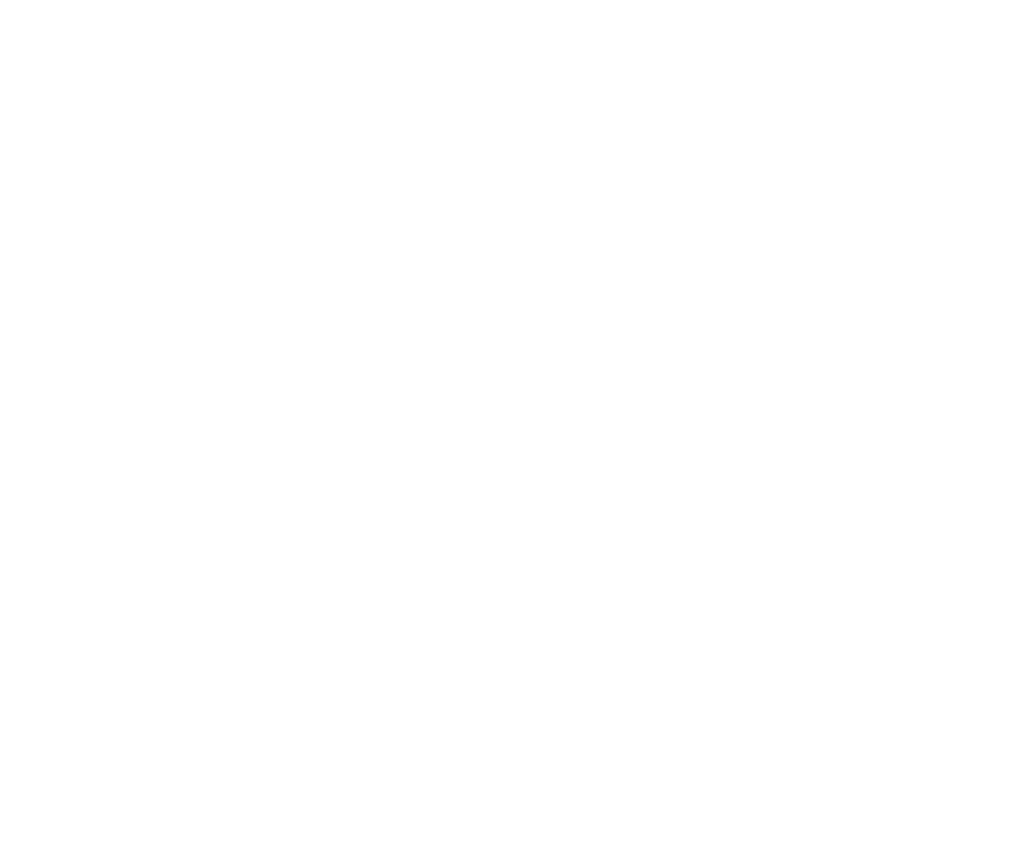
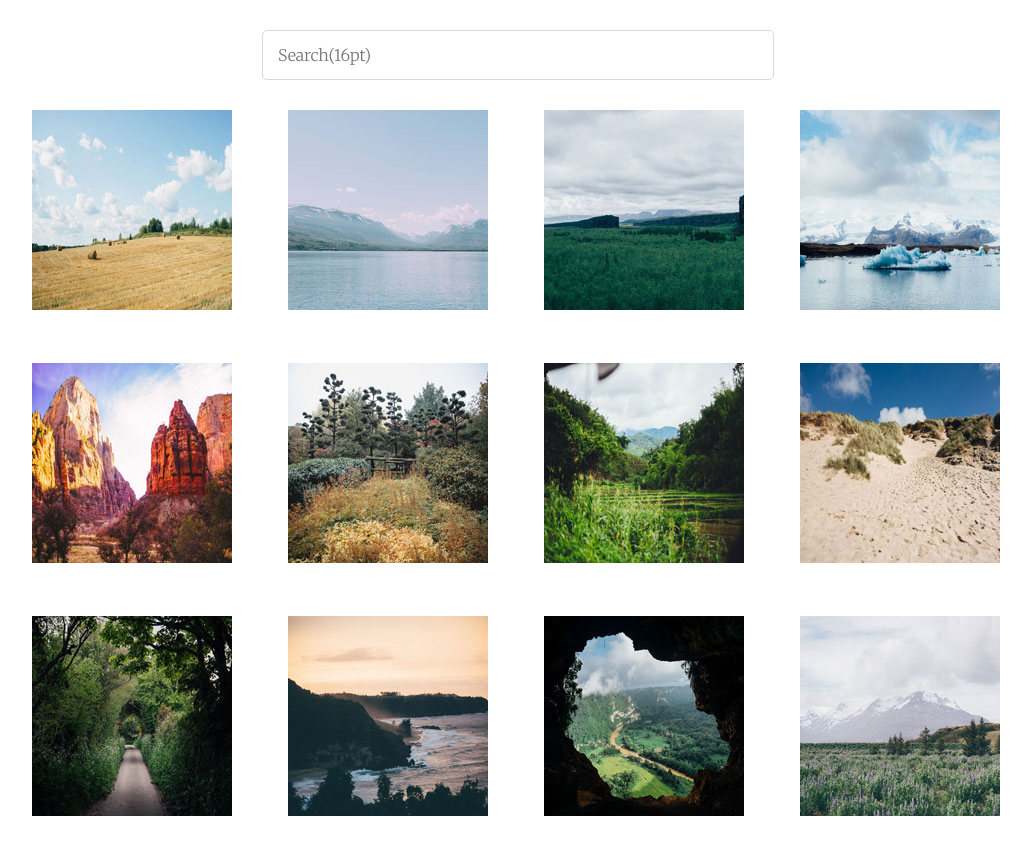
Before and after one commit to MohAhm/photo_gallery, a plain HTML site: page index.html in a window 1280 px wide. Shown: the whole page, without its empty margins (122-1153 px from the left). Before the commit the page ends 800 px from the top, so only its background shows below. Drawn offline with Linux system fonts and the light colour scheme.

Commit message:
Create markup structure and styling

```diff
--- a/css/styles.css
+++ b/css/styles.css
@@ -0,0 +1,91 @@
+/* =================================
+  General
+==================================== */
+
+* {
+    box-sizing: border-box;
+}
+
+body {
+    font-family: 'Merriweather', serif;
+    font-size: 1em;
+    line-height: 1.6;
+}
+
+a {
+    text-decoration: none;
+}
+
+ul {
+    margin: 0;
+    padding: 0;
+    list-style-type: none;
+}
+
+img {
+    max-width: 100%;
+}
+
+
+/* =================================
+  Main + Form
+==================================== */
+
+.container {
+    width: 90%;
+    margin: 0 auto;
+    padding: 0 5%;
+}
+
+input {
+    display: block;
+    margin: 30px auto;
+    padding: 15px;
+    width: 100%;
+    height: auto;
+    outline: 0;
+    border-radius: 5px;
+    border: 1px solid #D9D9D9;
+}
+
+::placeholder {
+    font-weight: 300;
+}
+
+#gallery {
+    display: flex;
+    flex-direction: column;
+    align-items: center;
+}
+
+#gallery li {
+    margin-bottom: 45px;
+}
+
+
+/* =================================
+  Media Queries
+==================================== */
+
+@media (min-width: 660px) {
+
+    .container {
+        max-width: 1200px;
+    }
+
+    input {
+        width: 50%;
+    }
+
+    #gallery {
+        flex-direction: row;
+        flex-wrap: wrap;
+        justify-content: space-around;
+    }
+
+    #gallery li {
+        flex: 1 25%;
+        padding: 0 2.5%;
+    }
+
+}
--- a/index.html
+++ b/index.html
@@ -6,11 +6,99 @@
     <meta name="viewport" content="width=device-width, initial-scale=1.0">
     <meta http-equiv="X-UA-Compatible" content="ie=edge">
     <title>Photo Gallery</title>
+    <link href="https://fonts.googleapis.com/css?family=Merriweather:300,400&display=swap" rel="stylesheet">
     <link rel="stylesheet" href="css/normalize.css">
     <link rel="stylesheet" href="css/styles.css">
 </head>
 
 <body>
+    <div class="container">
+        <form>
+            <input type="search" placeholder="Search(16pt)" aria-label="Search">
+        </form>
+
+        <section>
+            <ul id="gallery">
+                <li>
+                    <a href="photos/01.jpg" target="_blank">
+                        <img src="photos/thumbnails/01.jpg" alt="Hay Bales">
+                        <!-- <p>I love hay bales. Took this snap on a drive through the countryside past some straw
+                                fields.</p> -->
+                    </a>
+                </li>
+                <li>
+                    <a href="photos/02.jpg" target="_blank">
+                        <img src="photos/thumbnails/02.jpg" alt="Lake">
+                        <!-- <p>The lake was so calm today. We had a great view of the snow on the mountains from here.
+                                <p> -->
+                    </a>
+                </li>
+                <li>
+                    <a href="photos/03.jpg" target="_blank">
+                        <img src="photos/thumbnails/03.jpg" alt="Canyon">
+                        <!-- <p>I hiked to the top of the mountain and got this picture of the canyon and trees below.
+                            </p> -->
+                    </a>
+                </li>
+                <li>
+                    <a href="photos/04.jpg" target="_blank">
+                        <img src="photos/thumbnails/04.jpg" alt="Iceberg">
+                        <!-- <p>It was amazing to see an iceberg up close, it was so cold but didn’t snow today.</p> -->
+                    </a>
+                </li>
+                <li>
+                    <a href="photos/05.jpg" target="_blank">
+                        <img src="photos/thumbnails/05.jpg" alt="Desert">
+                        <!-- <p>The red cliffs were beautiful. It was really hot in the desert but we did a lot of
+                                walking through the canyons.</p> -->
+                    </a>
+                </li>
+                <li>
+                    <a href="photos/06.jpg" target="_blank">
+                        <img src="photos/thumbnails/06.jpg" alt="Fall">
+                        <!-- <p>Fall is coming, I love when the leaves on the trees start to change color.</p> -->
+                    </a>
+                </li>
+                <li>
+                    <a href="photos/07.jpg" target="_blank">
+                        <img src="photos/thumbnails/07.jpg" alt="Plantation">
+                        <!-- <p>I drove past this plantation yesterday, everything is so green!</p> -->
+                    </a>
+                </li>
+                <li>
+                    <a href="photos/08.jpg" target="_blank">
+                        <img src="photos/thumbnails/08.jpg" alt="Dunes">
+                        <!-- <p>My summer vacation to the Oregon Coast. I love the sandy dunes!</p> -->
+                    </a>
+                </li>
+                <li>
+                    <a href="photos/09.jpg" target="_blank">
+                        <img src="photos/thumbnails/09.jpg" alt="Countryside Lane">
+                        <!-- <p>We enjoyed a quiet stroll down this countryside lane.</p> -->
+                    </a>
+                </li>
+                <li>
+                    <a href="photos/10.jpg" target="_blank">
+                        <img src="photos/thumbnails/10.jpg" alt="Sunset">
+                        <!-- <p>Sunset at the coast! The sky turned a lovely shade of orange.</p> -->
+                    </a>
+                </li>
+                <li>
+                    <a href="photos/11.jpg" target="_blank">
+                        <img src="photos/thumbnails/11.jpg" alt="Cave">
+                        <!-- <p>I did a tour of a cave today and the view of the landscape below was breathtaking.</p> -->
+                    </a>
+                </li>
+                <li>
+                    <a href="photos/12.jpg" target="_blank">
+                        <img src="photos/thumbnails/12.jpg" alt="Bluebells">
+                        <!-- <p>I walked through this meadow of bluebells and got a good view of the snow on the mountain
+                                before the fog came in.</p> -->
+                    </a>
+                </li>
+            </ul>
+        </section>
+    </div><!-- ./container -->
 
     <script src="js/jquery-3.4.1.min.js"></script>
     <script src="js/app.js"></script>
--- a/js/app.js
+++ b/js/app.js
@@ -0,0 +1 @@
+// alert('Hello!');
```
